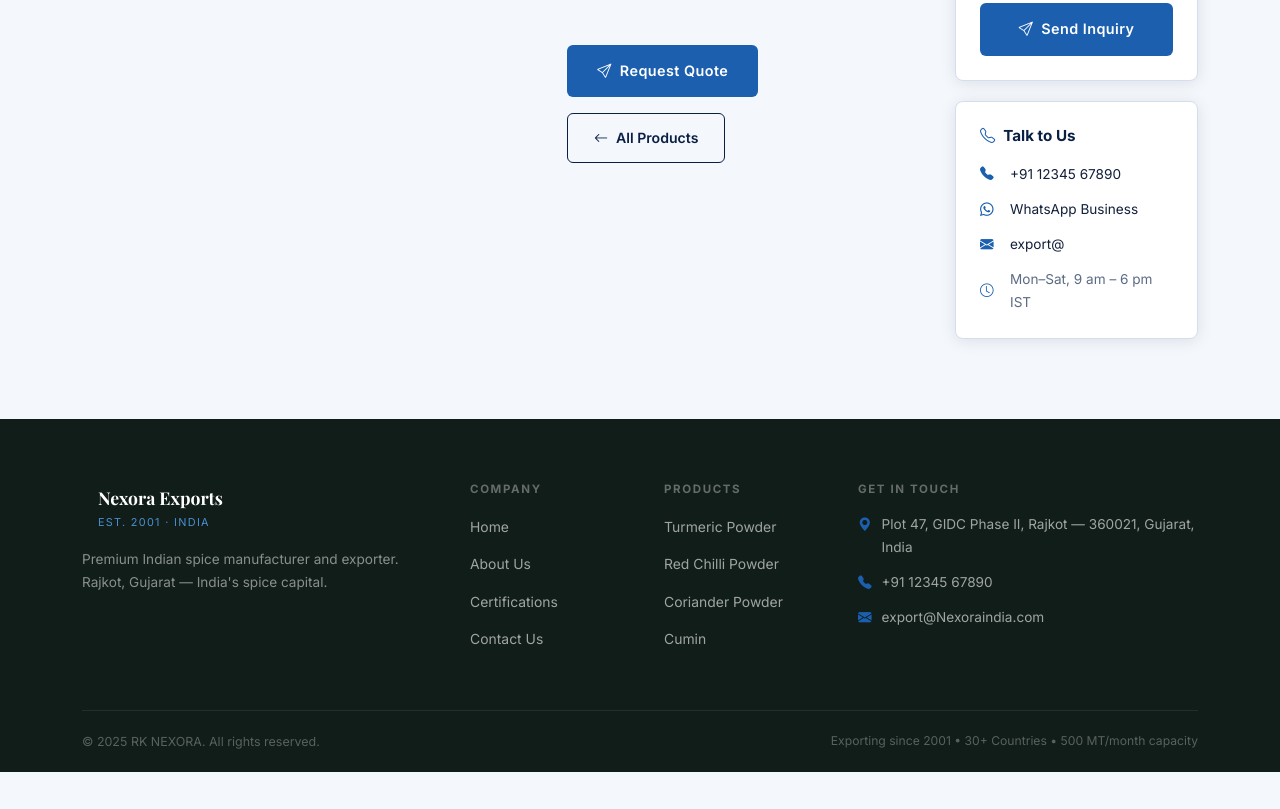
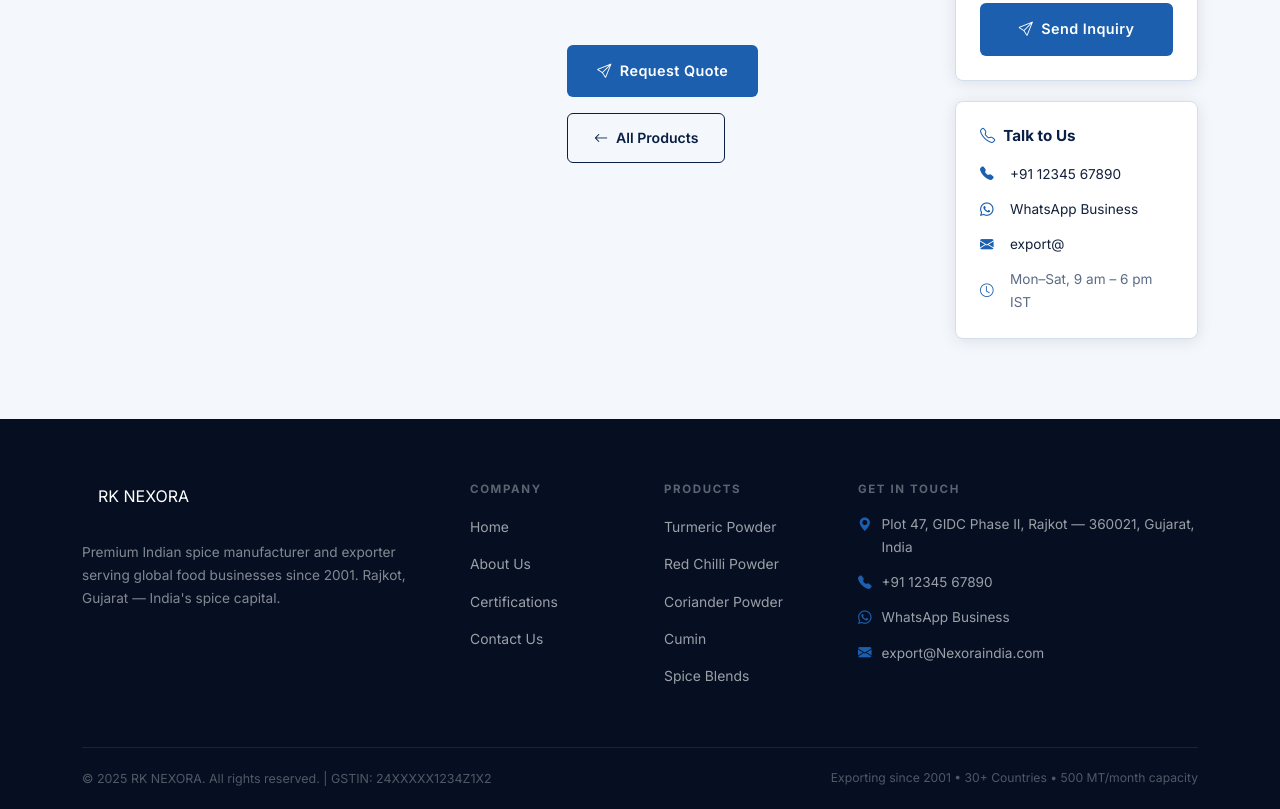
Before and after one commit to imadyrc-dev/yashraj-creations, a plain HTML site: page Naxora/product-details.html in a window 1280 px wide. Shown: the part 712-1521 px from the top of the page. Before the commit the page ends 1484 px from the top, so only its background shows below. Drawn offline with nearby package versions, Linux system fonts and the light colour scheme.

Commit message:
All Changes

```diff
--- a/Naxora/product-details.html
+++ b/Naxora/product-details.html
@@ -235,10 +235,10 @@
 
 
   <!-- FOOTER -->
-  <footer style="background:#111D18;color:rgba(255,255,255,0.72);padding:64px 0 0;">
+   <footer class="footer" role="contentinfo">
     <div class="container">
       <div class="row g-5">
-        <div class="col-lg-4">
+        <div class="col-lg-4 footer-brand">
           <a href="index.html" class="navbar-brand" style="padding:0;margin-bottom:16px;display:inline-flex;">
             <div class="brand-logo-box">
               <svg viewBox="0 0 32 32" fill="none" xmlns="http://www.w3.org/2000/svg">
@@ -249,72 +249,46 @@
               </svg>
             </div>
             <div class="brand-text ms-3">
-              <span class="brand-name"
-                style="color:white;font-family:var(--font-display);font-size:1.1rem;font-weight:700;display:block;">Nexora
-                Exports</span>
-              <span class="brand-sub"
-                style="color:var(--orange-light);font-size:0.68rem;letter-spacing:0.12em;text-transform:uppercase;display:block;">Est.
-                2001 · India</span>
+              <span class="brand-name">RK NEXORA</span>
             </div>
           </a>
-          <p style="font-size:0.85rem;color:rgba(255,255,255,0.5);">Premium Indian spice manufacturer and exporter.
-            Rajkot, Gujarat — India's spice capital.</p>
+          <p>Premium Indian spice manufacturer and exporter serving global food businesses since 2001. Rajkot, Gujarat —
+            India's spice capital.</p>
+
         </div>
         <div class="col-6 col-lg-2">
-          <h6
-            style="font-size:0.72rem;letter-spacing:0.14em;text-transform:uppercase;font-weight:700;color:rgba(255,255,255,0.35);margin-bottom:16px;">
-            Company</h6>
-          <ul style="list-style:none;padding:0;margin:0;">
-            <li style="margin-bottom:10px;"><a href="index.html"
-                style="font-size:0.87rem;color:rgba(255,255,255,0.6);">Home</a></li>
-            <li style="margin-bottom:10px;"><a href="about.html"
-                style="font-size:0.87rem;color:rgba(255,255,255,0.6);">About Us</a></li>
-            <li style="margin-bottom:10px;"><a href="certification.html"
-                style="font-size:0.87rem;color:rgba(255,255,255,0.6);">Certifications</a></li>
-            <li style="margin-bottom:10px;"><a href="inquire.html"
-                style="font-size:0.87rem;color:rgba(255,255,255,0.6);">Contact Us</a></li>
+          <h6 class="footer-heading">Company</h6>
+          <ul class="footer-links">
+            <li><a href="index.html">Home</a></li>
+            <li><a href="about.html">About Us</a></li>
+            <li><a href="certification.html">Certifications</a></li>
+            <li><a href="inquire.html">Contact Us</a></li>
           </ul>
         </div>
         <div class="col-6 col-lg-2">
-          <h6
-            style="font-size:0.72rem;letter-spacing:0.14em;text-transform:uppercase;font-weight:700;color:rgba(255,255,255,0.35);margin-bottom:16px;">
-            Products</h6>
-          <ul style="list-style:none;padding:0;margin:0;">
-            <li style="margin-bottom:10px;"><a href="product-details.html?p=turmeric"
-                style="font-size:0.87rem;color:rgba(255,255,255,0.6);">Turmeric Powder</a></li>
-            <li style="margin-bottom:10px;"><a href="product-details.html?p=chilli"
-                style="font-size:0.87rem;color:rgba(255,255,255,0.6);">Red Chilli Powder</a></li>
-            <li style="margin-bottom:10px;"><a href="product-details.html?p=coriander"
-                style="font-size:0.87rem;color:rgba(255,255,255,0.6);">Coriander Powder</a></li>
-            <li style="margin-bottom:10px;"><a href="product-details.html?p=cumin"
-                style="font-size:0.87rem;color:rgba(255,255,255,0.6);">Cumin</a></li>
+          <h6 class="footer-heading">Products</h6>
+          <ul class="footer-links">
+            <li><a href="product-details.html?p=turmeric">Turmeric Powder</a></li>
+            <li><a href="product-details.html?p=chilli">Red Chilli Powder</a></li>
+            <li><a href="product-details.html?p=coriander">Coriander Powder</a></li>
+            <li><a href="product-details.html?p=cumin">Cumin</a></li>
+            <li><a href="product-details.html?p=blends">Spice Blends</a></li>
           </ul>
         </div>
         <div class="col-lg-4">
-          <h6
-            style="font-size:0.72rem;letter-spacing:0.14em;text-transform:uppercase;font-weight:700;color:rgba(255,255,255,0.35);margin-bottom:16px;">
-            Get in Touch</h6>
-          <div
-            style="display:flex;gap:10px;align-items:flex-start;font-size:0.85rem;color:rgba(255,255,255,0.6);margin-bottom:12px;">
-            <i class="bi bi-geo-alt-fill" style="color:var(--orange);"></i><span>Plot 47, GIDC Phase II, Rajkot —
-              360021, Gujarat, India</span>
-          </div>
-          <div
-            style="display:flex;gap:10px;align-items:center;font-size:0.85rem;color:rgba(255,255,255,0.6);margin-bottom:12px;">
-            <i class="bi bi-telephone-fill" style="color:var(--orange);"></i><a href="tel:+911234567890"
-              style="color:rgba(255,255,255,0.6);">+91 12345 67890</a>
-          </div>
-          <div
-            style="display:flex;gap:10px;align-items:center;font-size:0.85rem;color:rgba(255,255,255,0.6);margin-bottom:12px;">
-            <i class="bi bi-envelope-fill" style="color:var(--orange);"></i><a href="mailto:export@Nexoraindia.com"
-              style="color:rgba(255,255,255,0.6);">export@Nexoraindia.com</a>
-          </div>
+          <h6 class="footer-heading">Get in Touch</h6>
+          <div class="footer-contact-item"><i class="bi bi-geo-alt-fill" style="color:var(--orange);"></i><span>Plot 47,
+              GIDC Phase II, Rajkot — 360021, Gujarat, India</span></div>
+          <div class="footer-contact-item"><i class="bi bi-telephone-fill" style="color:var(--orange);"></i><a
+              href="tel:+911234567890">+91 12345 67890</a></div>
+          <div class="footer-contact-item"><i class="bi bi-whatsapp" style="color:var(--orange);"></i><a
+              href="https://wa.me/911234567890">WhatsApp Business</a></div>
+          <div class="footer-contact-item"><i class="bi bi-envelope-fill" style="color:var(--orange);"></i><a
+              href="mailto:export@Nexoraindia.com">export@Nexoraindia.com</a></div>
         </div>
       </div>
-      <div
-        style="margin-top:48px;padding:20px 0;border-top:1px solid rgba(255,255,255,0.08);display:flex;align-items:center;justify-content:space-between;flex-wrap:wrap;gap:12px;">
-        <p style="font-size:0.78rem;color:rgba(255,255,255,0.3);margin:0;">&copy; 2025 RK NEXORA. All rights
-          reserved.</p>
+      <div class="footer-bottom">
+        <p>&copy; 2025 RK NEXORA. All rights reserved. | GSTIN: 24XXXXX1234Z1X2</p>
         <span style="font-size:0.76rem;color:rgba(255,255,255,0.3);">Exporting since 2001 &bull; 30+ Countries &bull;
           500 MT/month capacity</span>
       </div>
@@ -333,9 +307,9 @@
         hsCode: '0910.30',
         category: 'Roots & Rhizomes',
         images: [
-          'https://images.unsplash.com/photo-1615485500704-8e3b5905e70e?w=700&q=80',
-          'https://images.unsplash.com/photo-1596040033229-a9821ebd058d?w=700&q=80',
-          'https://images.unsplash.com/photo-1617096200347-cb04ae810b1d?w=700&q=80',
+          'Images/Turmeric Finger.png',
+          'Images/red chilli.png',
+          'Images/cumin seeds.png',
         ],
         tags: ['3.5% Curcumin', 'Steam Sterilised', 'Moisture ≤ 10%', 'APEDA Registered'],
         desc: 'Our Turmeric Powder is sourced from Rajapore and Lakadong varieties grown in Erode (Tamil Nadu) and Andhra Pradesh. With a minimum curcumin content of 3.5%, it delivers exceptional colour intensity, earthy aroma, and superior colouring power. Each batch is steam sterilised to meet international microbial standards and tested for pesticide residue and aflatoxin. Suitable for food processing, pharmaceuticals, nutraceuticals, and cosmetics.',
```
